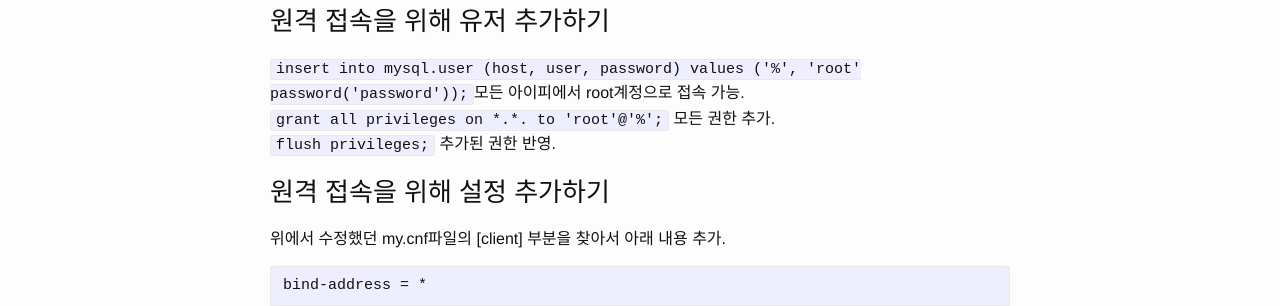
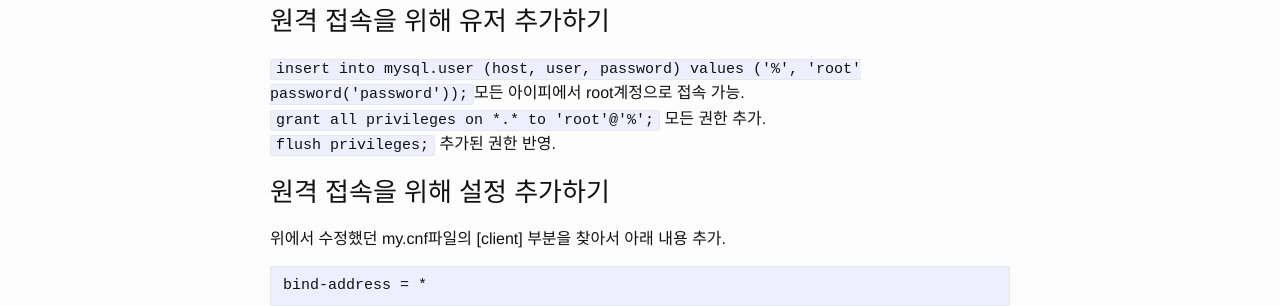
Before and after one commit to makeajourney/makeajourney.github.io, a Jekyll site: the page built from _posts/2016-07-04-server-setting.markdown, in a window 1280 px wide. Shown: the part 863-1169 px from the top of the page. Built offline with Jekyll 4.4.1, drawn with Linux system fonts in a browser that asks for light colours.

```diff
--- a/_posts/2016-07-04-server-setting.markdown
+++ b/_posts/2016-07-04-server-setting.markdown
@@ -33,7 +33,7 @@ collation-server=utf8_general_ci
 
 ### 원격 접속을 위해 유저 추가하기
 `insert into mysql.user (host, user, password) values ('%', 'root' password('password'));`모든 아이피에서 root계정으로 접속 가능.
-`grant all privileges on *.*. to 'root'@'%';` 모든 권한 추가.
+`grant all privileges on *.* to 'root'@'%';` 모든 권한 추가.
 `flush privileges;` 추가된 권한 반영.
 
 ### 원격 접속을 위해 설정 추가하기
```
